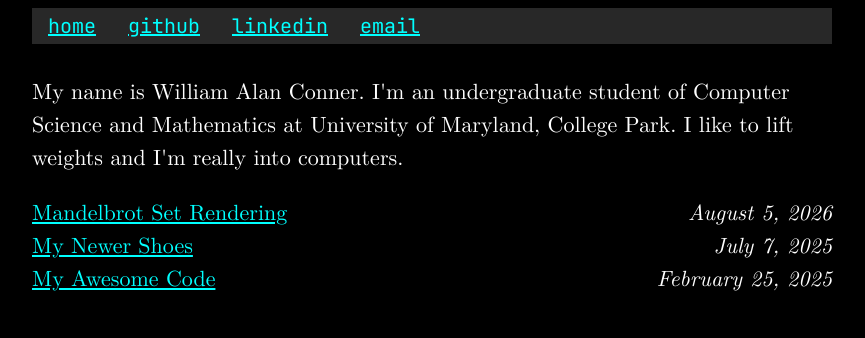
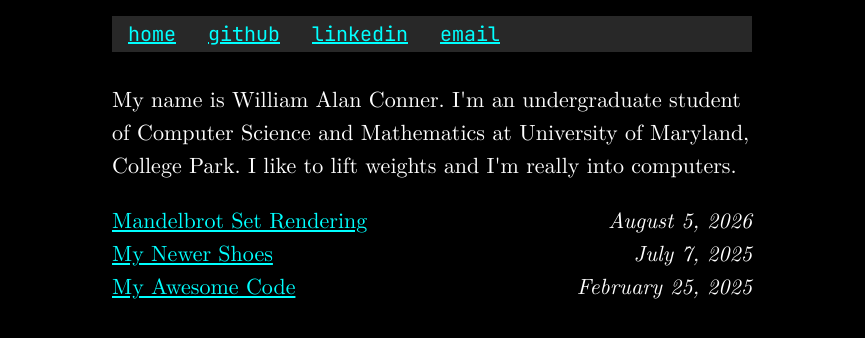
Before and after one commit to wilsx2/blog, a Jekyll site: the page built from index.html, in a window 1280 px wide. Shown: the top 338 px of the page, without its empty margins (208-1073 px from the left). Built offline with Jekyll 4.4.1, drawn with Linux system fonts in a browser that asks for light colours.

Commit message:
Updated global style to agree with LaTeX compiled html style

```diff
--- a/assets/css/style.css
+++ b/assets/css/style.css
@@ -59,6 +59,9 @@
 
 body {
   background-color: black;
+  margin:1em auto;
+  max-width:80ch;
+  padding:0 .62em;
 }
 
 a {
```
